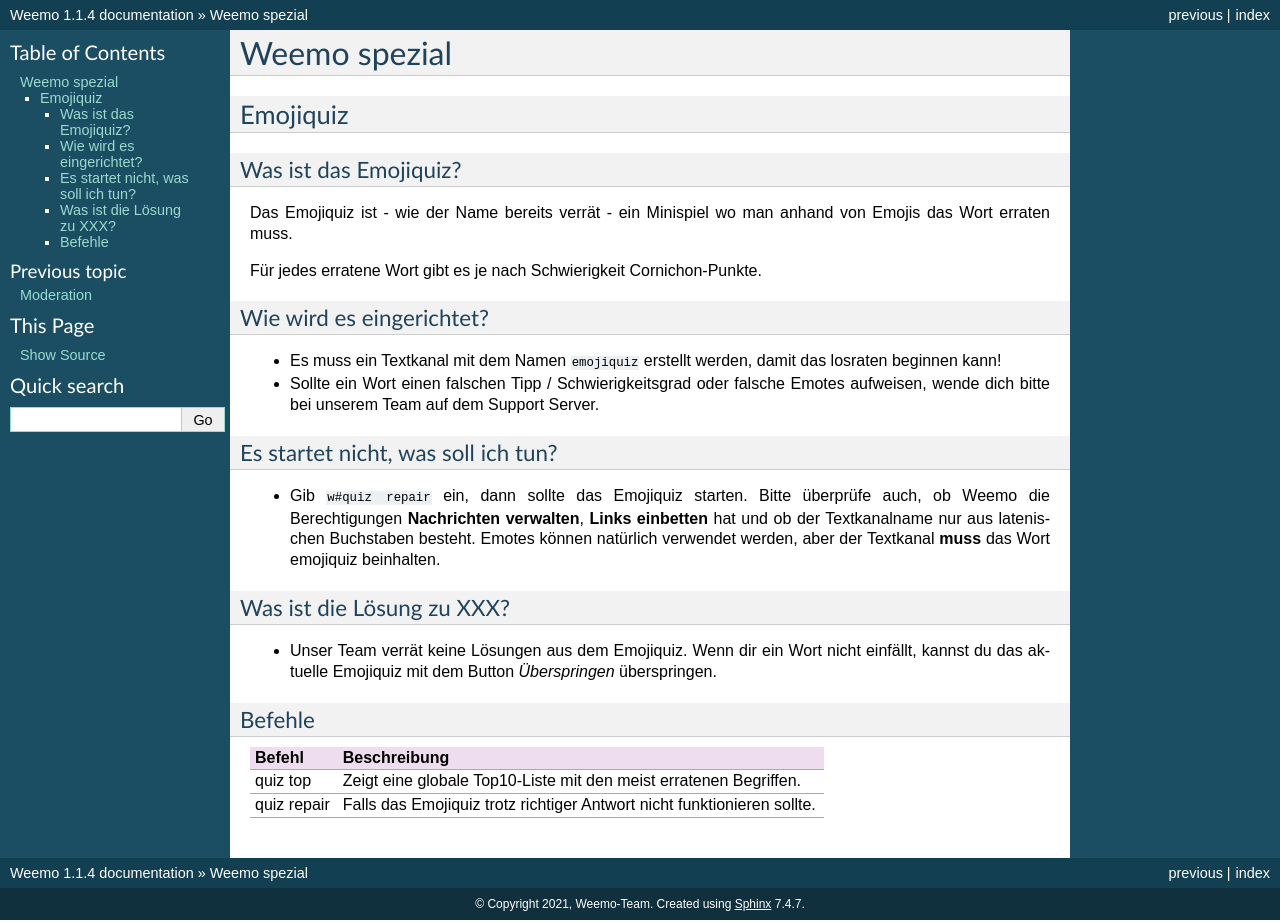
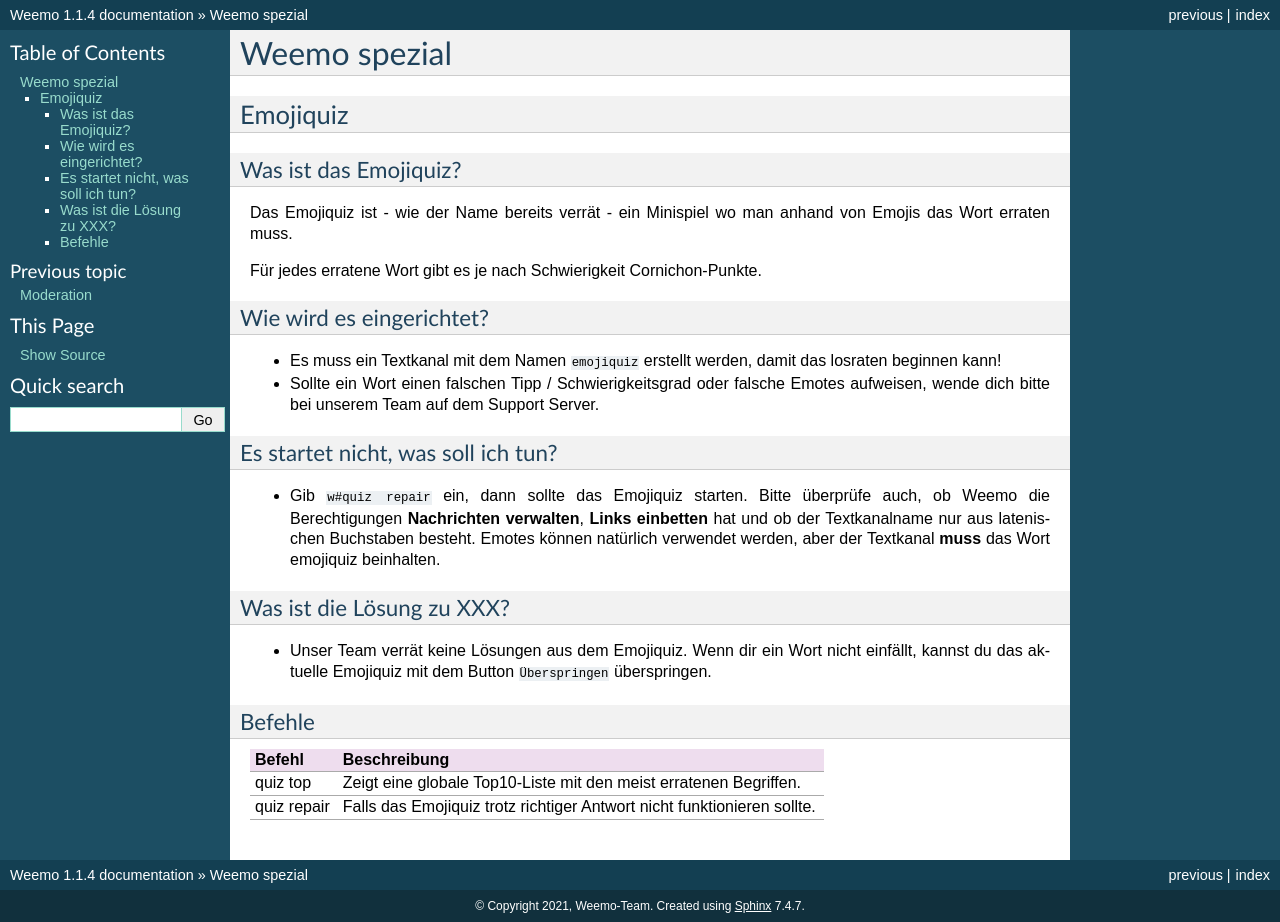
Before and after one commit to niborus/weemo-doc, a Sphinx documentation site: the page built from docs/weemo-spezial.rst, in a window 1280 px wide. Built offline with Sphinx 7.4.7, drawn with Linux system fonts in a browser that asks for light colours.

Commit message:
fix typo in markdown

```diff
--- a/docs/weemo-spezial.rst
+++ b/docs/weemo-spezial.rst
@@ -26,7 +26,7 @@
 
 Was ist die Lösung zu XXX?
 ^^^^^^^^^^^^^^^^^^^^^^^^^^^^^^^^^^^
-- Unser Team verrät keine Lösungen aus dem Emojiquiz. Wenn dir ein Wort nicht einfällt, kannst du das aktuelle Emojiquiz mit dem Button `Überspringen` überspringen.
+- Unser Team verrät keine Lösungen aus dem Emojiquiz. Wenn dir ein Wort nicht einfällt, kannst du das aktuelle Emojiquiz mit dem Button ``Überspringen`` überspringen.
 
 .. _emojiquiz_befehle:
 
```
